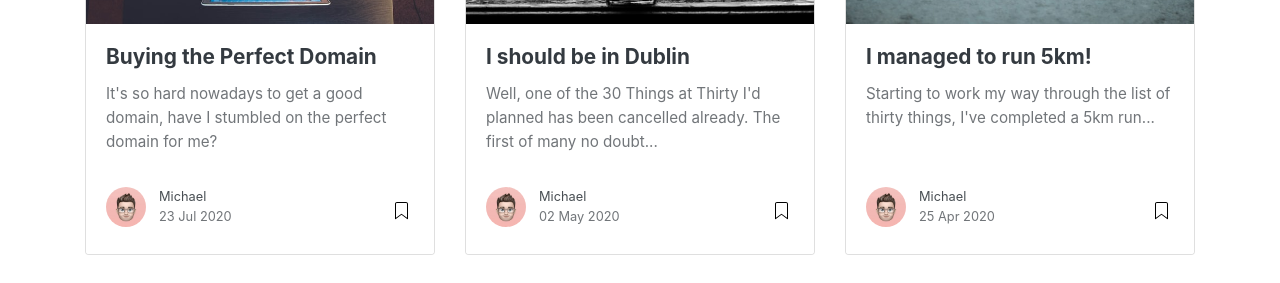
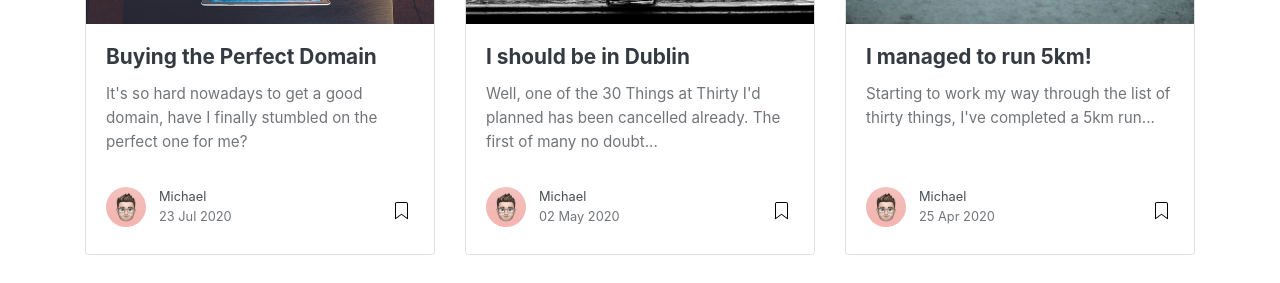
Before and after one commit to michaelw90/michaelw90.github.io, a Jekyll site: the page built from _pages/categories.md, in a window 1280 px wide and 900 px high. Shown: the part 454-737 px from the top of the window. Built offline with Jekyll 4.4.1, drawn with Linux system fonts in a browser that asks for light colours; nearby versions of some CDN libraries.

Commit message:
Fix Excerpt

```diff
--- a/_posts/2020-07-23-buying-the-perfect-domain.md
+++ b/_posts/2020-07-23-buying-the-perfect-domain.md
@@ -6,7 +6,7 @@ categories: [ personal ]
 image: assets/images/posts/buying-the-perfect-domain.jpg
 thumb: assets/images/posts/buying-the-perfect-domain-thumbnail.jpg
 comments: false
-excerpt: It's so hard nowadays to get a good domain, have I stumbled on the perfect domain for me?
+excerpt: It's so hard nowadays to get a good domain, have I finally stumbled on the perfect one for me?
 featured: true
 hidden: true
 ---
```
